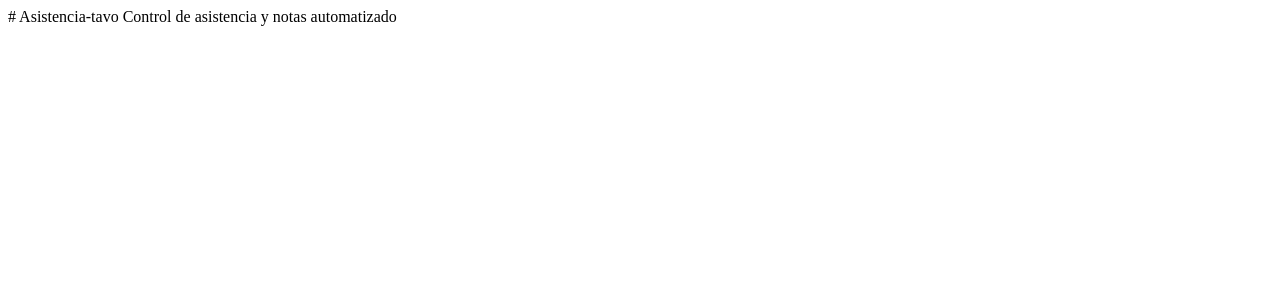
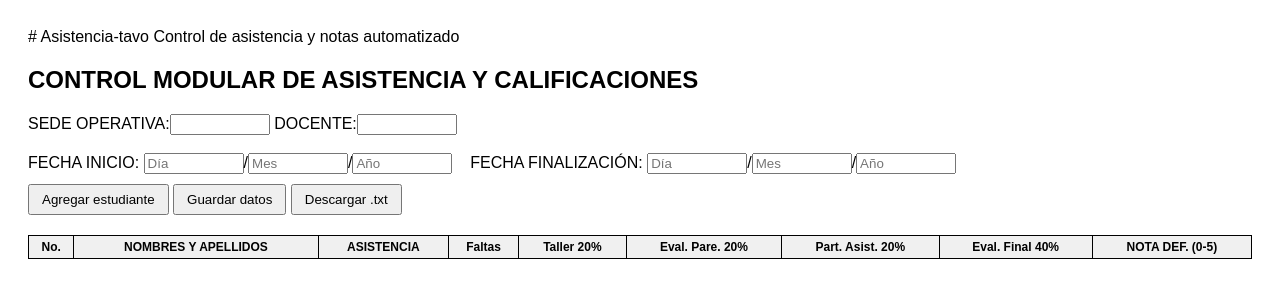
Before and after one commit to G-TAVO/Asistencia-tavo, a plain HTML site: page Index.html in a window 1280 px wide. Drawn offline with Linux system fonts and the light colour scheme.

Commit message:
Update Index.html

```diff
--- a/Index.html
+++ b/Index.html
@@ -1,2 +1,156 @@
 # Asistencia-tavo
 Control de asistencia y notas automatizado
+<!DOCTYPE html>
+<html lang="es">
+<head>
+  <meta charset="UTF-8">
+  <meta name="viewport" content="width=device-width, initial-scale=1.0">
+  <title>Control Modular de Asistencia y Calificaciones</title>
+  <style>
+    body {
+      font-family: Arial, sans-serif;
+      padding: 20px;
+    }
+    table {
+      width: 100%;
+      border-collapse: collapse;
+      margin-top: 20px;
+    }
+    th, td {
+      border: 1px solid #000;
+      padding: 4px;
+      text-align: center;
+      font-size: 12px;
+    }
+    th {
+      background-color: #f0f0f0;
+    }
+    input[type="number"] {
+      width: 50px;
+    }
+    input[type="text"] {
+      width: 100px;
+    }
+    button {
+      margin-top: 10px;
+      padding: 6px 12px;
+    }
+  </style>
+</head>
+<body>
+  <h2>CONTROL MODULAR DE ASISTENCIA Y CALIFICACIONES</h2>
+
+  <div>
+    <label>SEDE OPERATIVA:</label><input type="text" id="sede">
+    <label>DOCENTE:</label><input type="text" id="docente"><br><br>
+    <label>FECHA INICIO:</label>
+    <input type="text" placeholder="Día">/<input type="text" placeholder="Mes">/<input type="text" placeholder="Año">
+    &nbsp;&nbsp;
+    <label>FECHA FINALIZACIÓN:</label>
+    <input type="text" placeholder="Día">/<input type="text" placeholder="Mes">/<input type="text" placeholder="Año">
+  </div>
+
+  <button onclick="agregarFila()">Agregar estudiante</button>
+  <button onclick="guardarDatos()">Guardar datos</button>
+  <button onclick="descargarDatos()">Descargar .txt</button>
+
+  <table id="tabla">
+    <thead>
+      <tr>
+        <th>No.</th>
+        <th>NOMBRES Y APELLIDOS</th>
+        <th colspan="10">ASISTENCIA</th>
+        <th>Faltas</th>
+        <th>Taller 20%</th>
+        <th>Eval. Pare. 20%</th>
+        <th>Part. Asist. 20%</th>
+        <th>Eval. Final 40%</th>
+        <th>NOTA DEF. (0-5)</th>
+      </tr>
+    </thead>
+    <tbody id="cuerpo-tabla">
+    </tbody>
+  </table>
+
+  <script>
+    let contador = 0;
+
+    function agregarFila(nombre = "") {
+      contador++;
+      const tbody = document.getElementById("cuerpo-tabla");
+      const fila = document.createElement("tr");
+
+      fila.innerHTML = `
+        <td>${contador}</td>
+        <td><input type="text" class="nombre" value="${nombre}"></td>
+        <td colspan="10"></td>
+        <td></td>
+        <td><input type="number" min="0" max="1" step="0.1" class="nota" data-peso="0.2"></td>
+        <td><input type="number" min="0" max="1" step="0.1" class="nota" data-peso="0.2"></td>
+        <td><input type="number" min="0" max="1" step="0.1" class="nota" data-peso="0.2"></td>
+        <td><input type="number" min="0" max="1" step="0.1" class="nota" data-peso="0.4"></td>
+        <td><input type="text" readonly class="nota-final"></td>
+      `;
+
+      tbody.appendChild(fila);
+      actualizarEventos();
+    }
+
+    function actualizarEventos() {
+      document.querySelectorAll("tr").forEach(row => {
+        const inputs = row.querySelectorAll(".nota");
+        const output = row.querySelector(".nota-final");
+
+        if (output) {
+          inputs.forEach(input => {
+            input.addEventListener("input", () => {
+              let total = 0;
+              inputs.forEach(i => {
+                const val = parseFloat(i.value) || 0;
+                const peso = parseFloat(i.dataset.peso);
+                total += val * peso;
+              });
+              output.value = (total * 5).toFixed(2);
+            });
+          });
+        }
+      });
+    }
+
+    function guardarDatos() {
+      const datos = [];
+      document.querySelectorAll("#cuerpo-tabla tr").forEach(row => {
+        const nombre = row.querySelector(".nombre")?.value || "";
+        const notas = row.querySelectorAll(".nota");
+        let total = 0;
+        notas.forEach(nota => {
+          const val = parseFloat(nota.value) || 0;
+          const peso = parseFloat(nota.dataset.peso);
+          total += val * peso;
+        });
+        datos.push(`${nombre}: ${(total * 5).toFixed(2)}`);
+      });
+      localStorage.setItem("resultados", JSON.stringify(datos));
+      alert("Datos guardados localmente.");
+    }
+
+    function descargarDatos() {
+      const datos = JSON.parse(localStorage.getItem("resultados") || "[]");
+      const blob = new Blob([datos.join("\n")], { type: 'text/plain' });
+      const enlace = document.createElement("a");
+      enlace.href = URL.createObjectURL(blob);
+      enlace.download = "resultados.txt";
+      enlace.click();
+    }
+
+    // Cargar datos anteriores (si existen)
+    window.onload = () => {
+      const datos = JSON.parse(localStorage.getItem("resultados") || "[]");
+      datos.forEach(item => {
+        const [nombre] = item.split(":");
+        agregarFila(nombre.trim());
+      });
+    }
+  </script>
+</body>
+</html>
```
